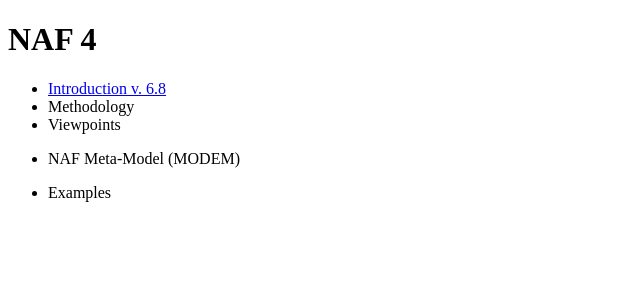
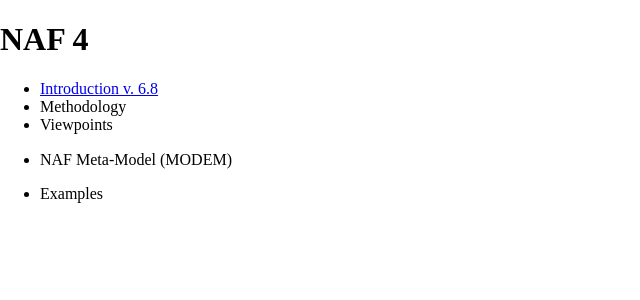
Before and after one commit to stavnstrup/abok, a Jekyll site: the page built from index.md, in a window 1280 px wide. Shown: the top 300 px of the page, without its empty margins (0-640 px from the left). Built offline with Jekyll 4.4.1, drawn with Linux system fonts in a browser that asks for light colours; nearby versions of some CDN libraries.

Commit message:
Use normalize.css

```diff
--- a/_layouts/default.html
+++ b/_layouts/default.html
@@ -6,6 +6,11 @@
     <meta http-equiv="X-UA-Compatible" content="IE=edge,chrome=1">
 
     <title>{% if page.title %}{{ page.title }}{% else %}{{ site.title }}{% endif %}</title>
+
+    <!-- Normalize CSS -->
+    <link rel="stylesheet" href="https://cdnjs.cloudflare.com/ajax/libs/normalize/4.1.1/normalize.min.css" media="screen" title="no title" />
+
+    <!-- Custom CSS -->
     {% if site.environment == 'development' %}
     <link rel="stylesheet" href="/css/main.css?{{ site.time | date: "%Y%m%j%H%M%S" }}">
     {% else %}
```
